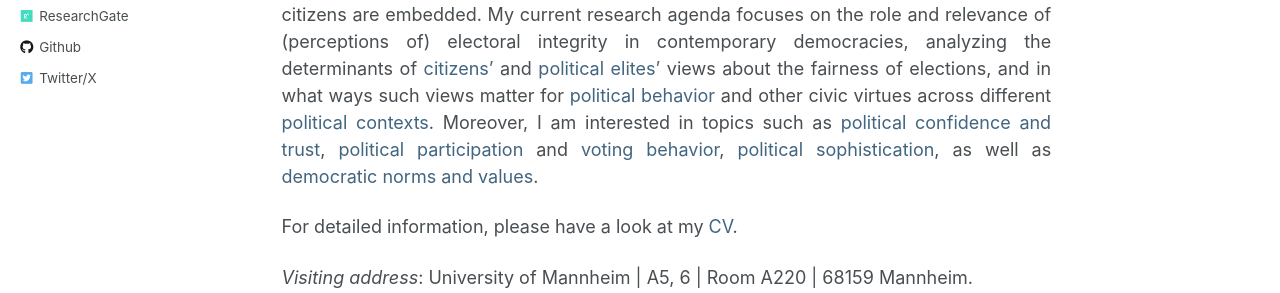
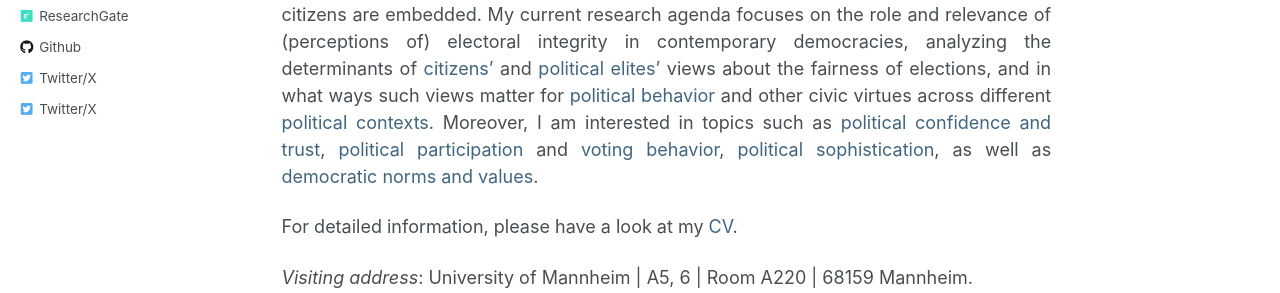
Before and after one commit to cschnaudt/cschnaudt.github.io, a Jekyll site: the page built from _pages/about.md, in a window 1280 px wide. Shown: the part 587-880 px from the top of the page. Built offline with Jekyll 4.4.1, drawn with Linux system fonts in a browser that asks for light colours.

Commit message:
Update author-profile.html

```diff
--- a/_includes/author-profile.html
+++ b/_includes/author-profile.html
@@ -45,6 +45,9 @@
       {% endif %}
       {% if author.twitter %}
         <li><a href="https://twitter.com/{{ author.twitter }}" target="_blank" rel="noopener"><i class="fab fa-fw fa-twitter-square" aria-hidden="true"></i> Twitter/X</a></li>
+      {% endif %}
+      {% if author.bluesky %}
+        <li><a href="https://bsky.app/profile/{{ author.bluesky }}" target="_blank" rel="noopener"><i class="fab fa-fw fa-twitter-square" aria-hidden="true"></i> Twitter/X</a></li>
       {% endif %}
       {% if author.keybase %}
         <li><a href="https://keybase.io/{{ author.keybase }}"><i class="fas fa-fw fa-key" aria-hidden="true"></i> Keybase</a></li>
```
